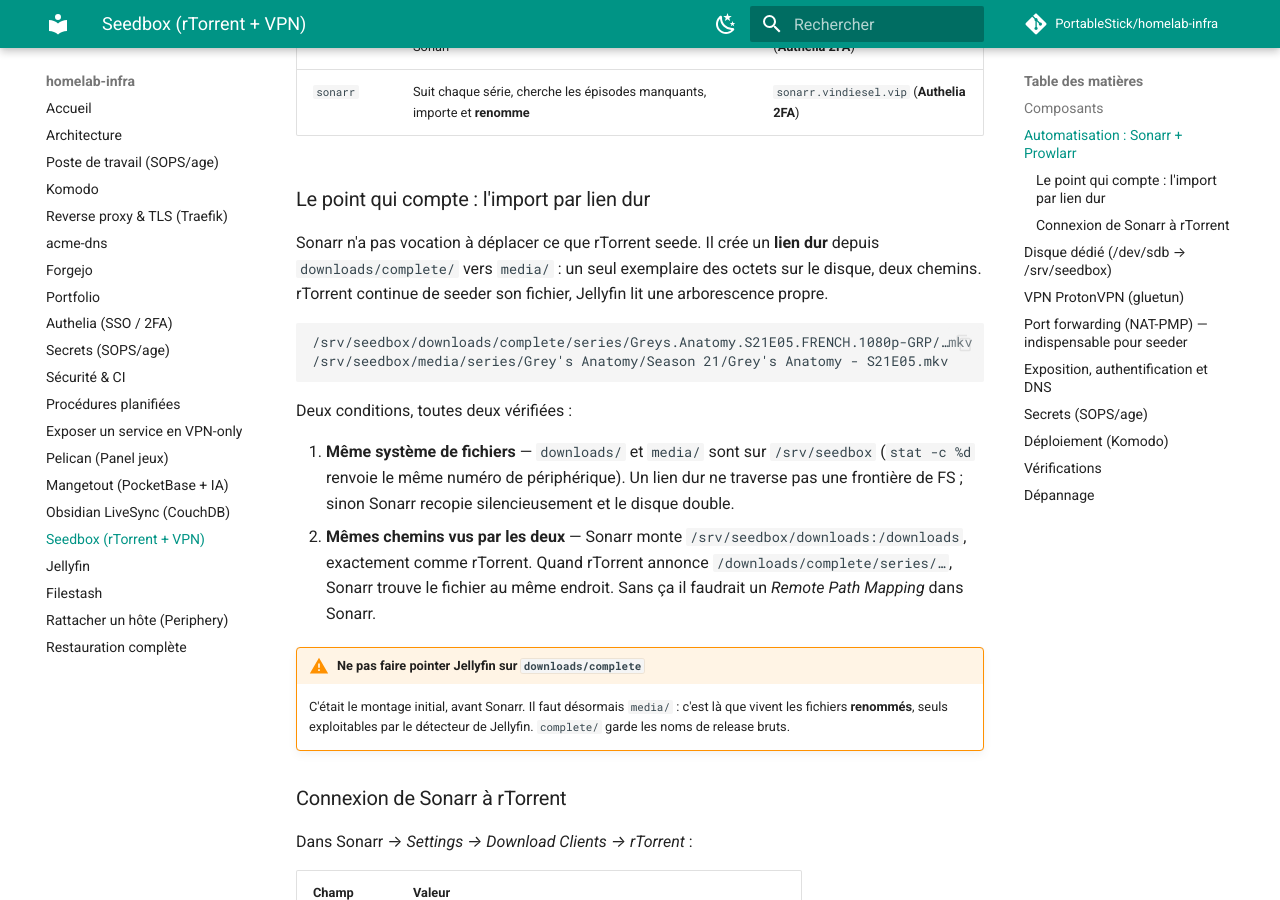
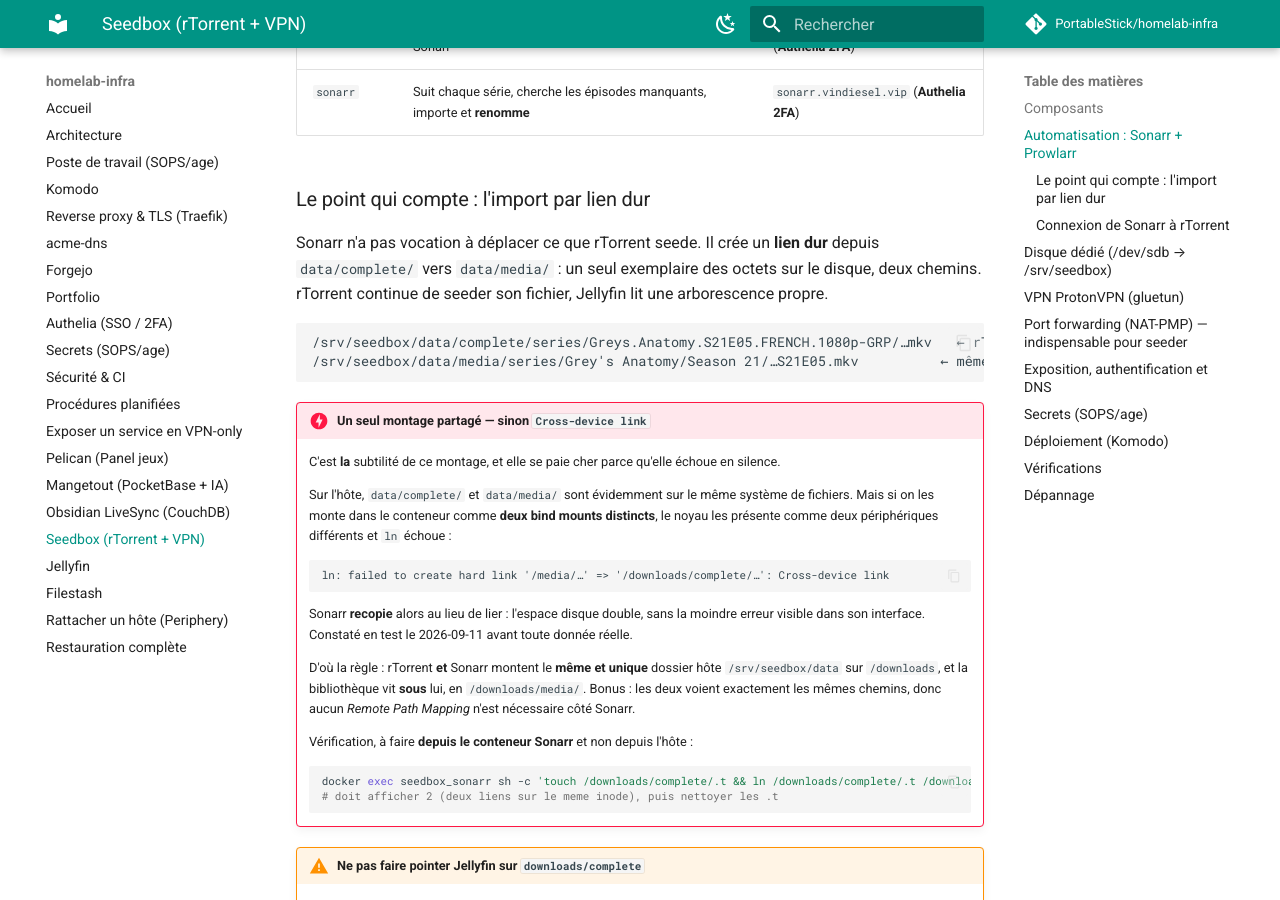
Before and after one commit to PortableStick/homelab-infra, an MkDocs documentation site: the page built from docs/seedbox.md, in a window 1280 px wide and 900 px high, scrolled down 1174 px. Built offline with MkDocs 1.6.1 and Material for MkDocs 9.7.7, drawn with Linux system fonts in a browser that asks for light colours; comment, search, counter and statistics services are not loaded; some of the changed text lies outside the part shown.

Commit message:
fix(seedbox): un seul montage partage, sinon le lien dur echoue
Le test avant mise en service a revele l'erreur : Sonarr montait
downloads/ et media/ comme DEUX bind mounts distincts. Sur l'hote les deux
sont pourtant sur le meme systeme de fichiers - mais vu du conteneur, deux
bind mounts sont deux peripheriques, et ln echoue :

    ln: failed to create hard link '/media/...' => '/downloads/complete/...':
    Cross-device link

Sonarr aurait alors RECOPIE au lieu de lier, doublant l'espace disque sans
la moindre erreur visible dans son interface. Exactement le genre de defaut
qu'on ne decouvre qu'une fois le disque plein.

Correctif : rTorrent et Sonarr montent le meme et unique dossier hote
/srv/seedbox/data sur /downloads, et la bibliotheque vit SOUS lui, en
/downloads/media/. Effet de bord bienvenu : les deux voient des chemins
identiques, donc aucun Remote Path Mapping a configurer dans Sonarr.

L'arborescence hote passe de downloads/ a data/ pour que le nom dise ce
qu'il est - la racine de donnees partagee, pas seulement les
telechargements. Renommage indolore, rien n'avait encore ete telecharge.

Co-Authored-By: Claude Opus 5 (1M context) <noreply@anthropic.com>

````diff
--- a/docs/seedbox.md
+++ b/docs/seedbox.md
@@ -38,22 +38,39 @@ aux trackers sortent ainsi par le VPN, au même titre que le trafic BitTorrent.
 ### Le point qui compte : l'import par lien dur
 
 Sonarr n'a pas vocation à déplacer ce que rTorrent seede. Il crée un **lien dur** depuis
-`downloads/complete/` vers `media/` : un seul exemplaire des octets sur le disque, deux chemins.
+`data/complete/` vers `data/media/` : un seul exemplaire des octets sur le disque, deux chemins.
 rTorrent continue de seeder son fichier, Jellyfin lit une arborescence propre.
 
 ```
-/srv/seedbox/downloads/complete/series/Greys.Anatomy.S21E05.FRENCH.1080p-GRP/…mkv   ← rTorrent seede
-/srv/seedbox/media/series/Grey's Anatomy/Season 21/Grey's Anatomy - S21E05.mkv      ← même inode
+/srv/seedbox/data/complete/series/Greys.Anatomy.S21E05.FRENCH.1080p-GRP/…mkv   ← rTorrent seede
+/srv/seedbox/data/media/series/Grey's Anatomy/Season 21/…S21E05.mkv          ← même inode
 ```
 
-Deux conditions, toutes deux vérifiées :
+!!! danger "Un seul montage partagé — sinon `Cross-device link`"
+    C'est **la** subtilité de ce montage, et elle se paie cher parce qu'elle échoue en silence.
 
-1. **Même système de fichiers** — `downloads/` et `media/` sont sur `/srv/seedbox` (`stat -c %d`
-   renvoie le même numéro de périphérique). Un lien dur ne traverse pas une frontière de FS ; sinon
-   Sonarr recopie silencieusement et le disque double.
-2. **Mêmes chemins vus par les deux** — Sonarr monte `/srv/seedbox/downloads:/downloads`, exactement
-   comme rTorrent. Quand rTorrent annonce `/downloads/complete/series/…`, Sonarr trouve le fichier
-   au même endroit. Sans ça il faudrait un *Remote Path Mapping* dans Sonarr.
+    Sur l'hôte, `data/complete/` et `data/media/` sont évidemment sur le même système de
+    fichiers. Mais si on les monte dans le conteneur comme **deux bind mounts distincts**, le
+    noyau les présente comme deux périphériques différents et `ln` échoue :
+
+    ```
+    ln: failed to create hard link '/media/…' => '/downloads/complete/…': Cross-device link
+    ```
+
+    Sonarr **recopie** alors au lieu de lier : l'espace disque double, sans la moindre erreur
+    visible dans son interface. Constaté en test le 2026-09-11 avant toute donnée réelle.
+
+    D'où la règle : rTorrent **et** Sonarr montent le **même et unique** dossier hôte
+    `/srv/seedbox/data` sur `/downloads`, et la bibliothèque vit **sous** lui, en
+    `/downloads/media/`. Bonus : les deux voient exactement les mêmes chemins, donc aucun
+    *Remote Path Mapping* n'est nécessaire côté Sonarr.
+
+    Vérification, à faire **depuis le conteneur Sonarr** et non depuis l'hôte :
+
+    ```bash
+    docker exec seedbox_sonarr sh -c 'touch /downloads/complete/.t && ln /downloads/complete/.t /downloads/media/.t && stat -c %h /downloads/complete/.t'
+    # doit afficher 2 (deux liens sur le meme inode), puis nettoyer les .t
+    ```
 
 !!! warning "Ne pas faire pointer Jellyfin sur `downloads/complete`"
     C'était le montage initial, avant Sonarr. Il faut désormais `media/` : c'est là que vivent les
@@ -100,8 +117,9 @@ Arborescence, avec l'UID/GID `1000:1000` attendu par l'image rTorrent (`PUID`/`P
 
 ```bash
 mkdir -p /srv/seedbox/config/rtorrent/watch /srv/seedbox/passwd \
-         /srv/seedbox/downloads/complete \
-         /srv/seedbox/downloads/temp
+         /srv/seedbox/data/temp \
+         /srv/seedbox/data/complete/{films,series,musique} \
+         /srv/seedbox/data/media/{films,series}
 chown -R 1000:1000 /srv/seedbox
 ```
 
@@ -114,18 +132,18 @@ chown -R 1000:1000 /srv/seedbox
     | `cfg.download_complete` | `/downloads/complete/` | Déplacés ici **à la fin** (`event.download.finished`) |
     | `cfg.watch` | `/data/rtorrent/watch/` → `config/rtorrent/watch/` | Dépôt de `.torrent` |
 
-    Créer un `downloads/incomplete/` ou un `downloads/watch/` ne sert à rien : rTorrent ne les
-    regarde pas. Et c'est bien `complete/` que [Jellyfin](jellyfin.md) monte en lecture seule —
-    la médiathèque ne se remplit donc **qu'au moment où un torrent se termine**.
+    Côté hôte, ce `/downloads` est **`/srv/seedbox/data`**. Créer un `incomplete/` ou un
+    `downloads/watch/` ne sert à rien : rTorrent ne les regarde pas. Les sous-dossiers de
+    `complete/` correspondent aux **labels ruTorrent** — voir [Jellyfin](jellyfin.md).
 
 | Chemin hôte | Monté dans | Contenu |
 | --- | --- | --- |
 | `/srv/seedbox/config` | `rtorrent:/data` | `.rtorrent.rc`, session rTorrent, logs, et le dossier **`rtorrent/watch/`** où déposer les `.torrent` |
-| `/srv/seedbox/downloads` | `rtorrent:/downloads` | `temp/` (en cours) et `complete/` (terminés, seedés) |
+| `/srv/seedbox/data` | `rtorrent:/downloads` **et** `sonarr:/downloads` | `temp/` (en cours), `complete/<label>/` (terminés, seedés) et `media/` (bibliothèque renommée). **Un seul montage pour les deux** — voir l'encadré sur le lien dur |
 | `/srv/seedbox/passwd` | `rtorrent:/passwd` | htpasswd nginx — **laissé vide** : l'auth est faite par Authelia |
 | `/data/seedbox/gluetun` | `gluetun:/gluetun` | État gluetun (serveurs Proton, port forwardé) — disque système |
 
-`/srv/seedbox/downloads/complete` est aussi monté **en lecture seule** dans Jellyfin
+`/srv/seedbox/data/media` est monté **en lecture seule** dans Jellyfin
 (voir [Jellyfin](jellyfin.md)), et `/srv/seedbox` en entier dans [Filestash](filestash.md).
 
 !!! warning "Toujours monter le disque AVANT de déployer la stack"
````
Also changed, not shown: docs/filestash.md (+3 -3 lines), 4 other files.
